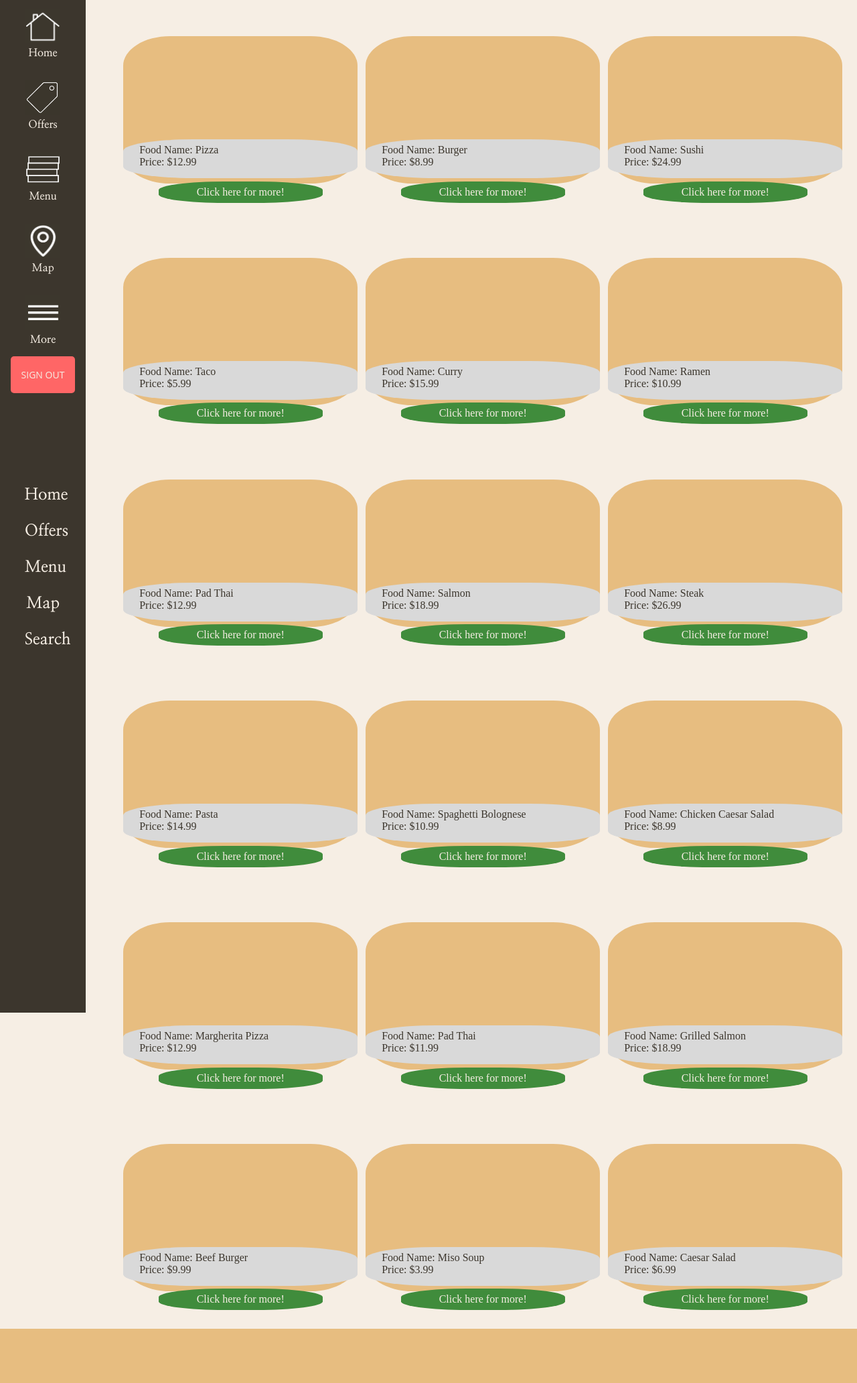
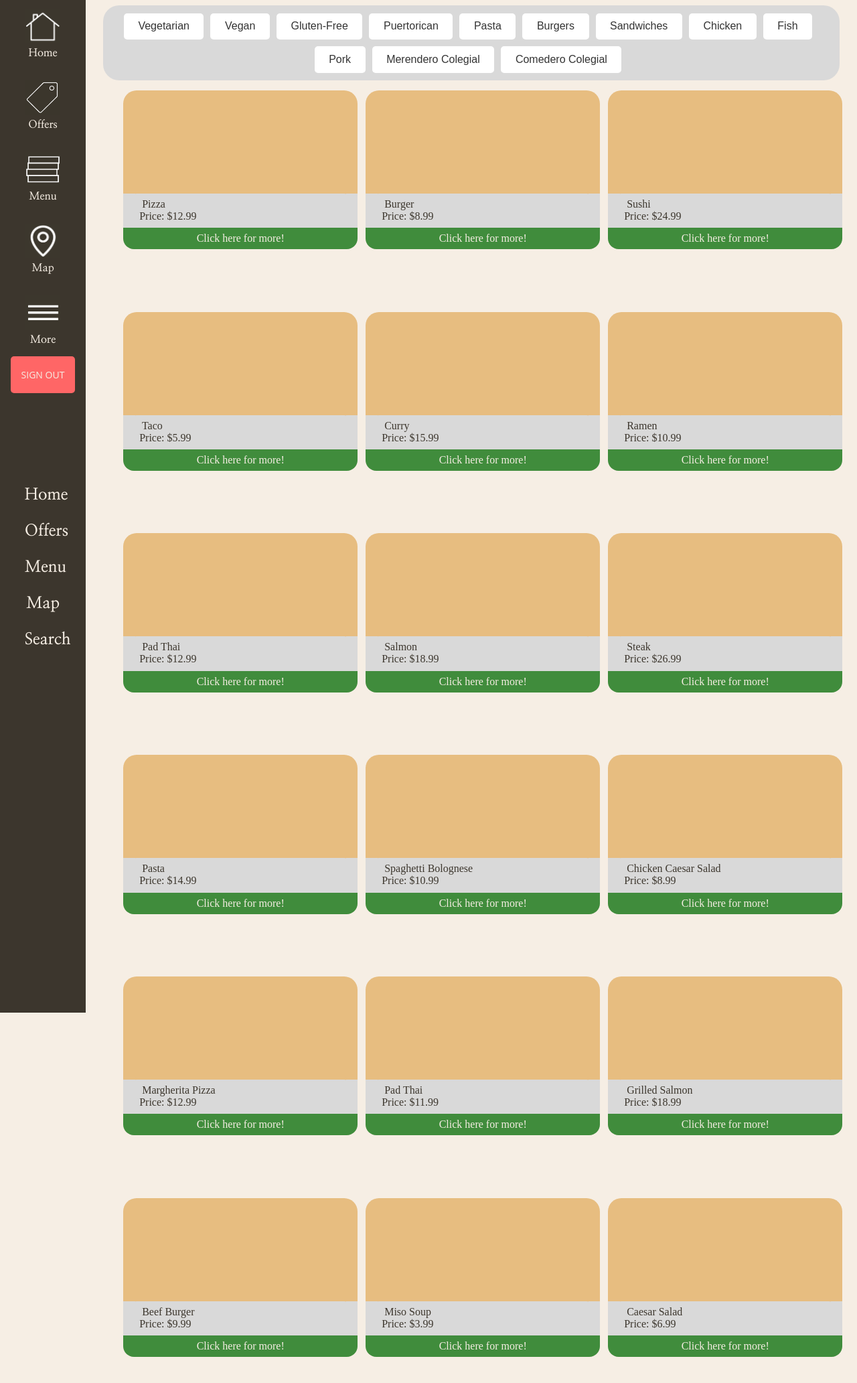
Before and after one commit to diego-velez-upr/meal-finder, a Django app: page / in a window 1280 px wide. Shown: the part 88-2153 px from the top of the page at 67% size. Before the commit the page ends 2072 px from the top, so only its background shows below. Run offline with Django 4.2, Linux system fonts and the light colour scheme; a user stored in the database is signed in; data comes from the database, SQL or seed files in the repository.

Commit message:
Filters UI and general UI update (#9)
* Added tags field to food, and created a food utils file with a search food via keyword function.

* Add searching for the keyword in the food's description.

* Add filter UI to all menus, and improve general UI

* Add food slot samples for testing

* Fix sizing bug

* Wired up filters

- Changed JS file name to fix broken on firefox
- Extracted table food listing to a separate HTML file in order to allow for easier updating of food based on filters
- Added view to apply filters
- Added option to specify delimiter when searching for food
- Created list utils
- Added url for filtering

* Fix filter UI position

* Remove unnecessary FoodEncoder

* Renamed styles.css file to fix bug in firefox

* Moved css and background image used by the authentication part to its app from listing

* Remove unused import

---------

Co-authored-by: Diego Vélez <diego.velez6@upr.edu>

```diff
--- a/site/listing/static/css/styles.css
+++ b/site/listing/static/css/our.css
@@ -1,7 +1,3 @@
-/*
-File Name: styles.css
-*/
-
 /*CSS Reset*/
 body, header, nav, main, footer, img, h1, h2{
   margin: 0;
@@ -18,7 +14,7 @@ table{
   color: #f6eee4;
   margin-left: 10%;
   width: 85%;
-  padding-top: 6.7%;
+  padding-top: 13%;
 }
 
 
@@ -30,8 +26,9 @@ td {
   height: 220px;
   width: 350px;
   background-color: #E7BD80;
-  border-radius: 20%;
+  border-radius: 20px;
 }
+
 
 .tbgray{
   background-color: #D9D9D9;
@@ -39,22 +36,65 @@ td {
   position: relative;
   top: 70%;
   height: 20%;
-  border-radius: 30%;
+  border-radius: 20px;
   width: 100%;
   padding-top: 2%;
   padding-bottom: 2%;
+}
+
+.tbgray::before {
+  content: "";
+  opacity: 1;
+  position: absolute;
+  background-color: #D9D9D9;
+  width: 5%;
+  height: 100%;
+  top: -0%;
+  left: 0%;
+}
+
+.tbgray::after {
+  content: "";
+  opacity: 1;
+  position: absolute;
+  background-color: #D9D9D9;
+  width: 5%;
+  height: 100%;
+  top: -0%;
+  right: 0%;
 }
 
 .tbgreen{
   text-align: center;
   background-color: #408c3c;
   position: relative;
-  top: 72%;
-  width: 70%;
-  margin-left: 15%;
-  border-radius: 40%;
+  top: 67%;
+  width: 100%;
+  border-radius: 20px;
   padding-top: 2%;
   padding-bottom: 2%;
+}
+
+.tbgreen::before {
+  content: "";
+  opacity: 1;
+  position: absolute;
+  background-color: #408c3c;
+  width: 30%;
+  height: 50%;
+  top: -0%;
+  left: 0%;
+}
+
+.tbgreen::after {
+  content: "";
+  opacity: 1;
+  position: absolute;
+  background-color: #408c3c;
+  width: 30%;
+  height: 50%;
+  top: -0%;
+  right: 0%;
 }
 
 .map{
@@ -196,8 +236,6 @@ footer{
   width: 100%;
 }
 
-
-
 .myemail{
   color: #f6eee4;
   text-decoration: none;
@@ -220,7 +258,6 @@ footer{
   color: white;
   text-shadow: 1px 1px black;
 }
-
 
 
 /*Media Query for Tablet Viewport*/
@@ -369,4 +406,50 @@ footer{
     font-size: 20px;
 		padding-top: 1%;
   }
+
+
+  .filter-container {
+    position: fixed;
+    top: 12%;
+    left: 12%;
+    right: 2%;
+    background-color: #D9D9D9;
+    border-radius: 24px;
+    display: flex;
+    flex-wrap: wrap;
+    justify-content: center;
+    align-items: flex-start;
+    padding:.9%;
+    grid-template-columns: repeat(7, 1fr);
+    grid-template-rows: auto auto;
+    grid-row-gap: 10px;
+    justify-items: center;
+    z-index: 4;
+  }
+
+  .filter-button {
+    background-color: #fff;
+    border: none;
+    border-radius: 5px;
+    color: #333;
+    cursor: pointer;
+    font-size: 16px;
+    margin-right: 10px;
+    padding: 1% 2%;
+    transition: background-color 0.3s ease;
+  }
+
+  .filter-button:hover {
+    background-color: #e5e5e5;
+  }
+
+  .filter-button.active {
+    background-color: #333;
+    color: #fff;
+  }
+
+  .filter-button.inactive {
+    background-color: #fff;
+    color: #333;
+  }
 }
--- /dev/null
+++ b/site/listing/static/js/our.js
@@ -0,0 +1,56 @@
+//Hamburger menu function
+console.log("up and running...")
+function menu() {
+
+    var navlinks = document.getElementById("nav-links");
+    var header = document.getElementById("mobilehead");
+    var menuicon = document.getElementById("icon");
+        if (navlinks.style.display === "block") {
+            navlinks.style.display = "none";
+            menuicon.style.color = "#f6eee4";
+            header.style.color = "#f6eee4"
+        }
+
+        else {
+            navlinks.style.display = "block";
+            header.style.color = "#3c362d"
+        }
+
+}
+
+var selectedFilters = [];
+
+function buttonClick(name) {
+    const button = document.getElementById(name);
+
+    if (button.classList.contains('active')) {
+        console.log('Removed ' + button.id + ' filter!');
+        button.classList.remove('active')
+        for(var i = 0; i < selectedFilters.length; i++){
+            if ( selectedFilters[i] === button.textContent.toLowerCase()) {
+                selectedFilters.splice(i, 1);
+            }
+        }
+    } else {
+        console.log('Applied ' + button.id + ' filter!');
+        button.classList.add('active');
+        selectedFilters.push(button.textContent.toLowerCase())
+    }
+
+    var xhr = new XMLHttpRequest();
+    // Pass the selected filters to the python view updater
+    xhr.open("GET", "apply_filters?filters=" + selectedFilters, true);
+    xhr.setRequestHeader("Content-Type", "application/json;charset=UTF-8");
+    xhr.onload = function() {
+        // Received successful response
+        if (xhr.status === 200) {
+            // Get div where table of food goes
+            var div = document.getElementById("listing-table");
+            // Update food slots
+            div.innerHTML = xhr.responseText;
+        } else {
+            console.log("Request failed. Returned status code: " + xhr.status);
+        }
+    };
+    xhr.send();
+  }
--- a/site/listing/static/js/script.js
+++ /dev/null
@@ -1,16 +0,0 @@
-//Hamburger menu function
-function menu() {
-  var navlinks = document.getElementById("nav-links");
-  var header = document.getElementById("mobilehead");
-  var menuicon = document.getElementById("icon");
-      if (navlinks.style.display === "block") {
-          navlinks.style.display = "none";
-          menuicon.style.color = "#f6eee4";
-          header.style.color = "#f6eee4"
-      }
-
-      else {
-          navlinks.style.display = "block";
-          header.style.color = "#3c362d"
-      }
-}
--- a/site/listing/templates/about.html
+++ b/site/listing/templates/about.html
@@ -4,7 +4,7 @@
 
 <head>
     <title>CAMPUS BITES: About</title>
-    <link rel="stylesheet" href="{% static 'css/styles.css' %}">
+    <link rel="stylesheet" href="{% static 'css/our.css' %}">
     <link href="https://fonts.googleapis.com/css2?family=Nanum+Gothic&family=Nanum+Myeongjo:wght@700&display=swap"
           rel="stylesheet">
     <meta charset="utf-8">
@@ -83,6 +83,6 @@
     </nav>
 </footer>
 
-<script src="{% static 'js/script.js' %}"></script>
+<script src="{% static 'js/our.js' %}"></script>
 </body>
 </html>
--- a/site/listing/templates/feedback.html
+++ b/site/listing/templates/feedback.html
@@ -3,7 +3,7 @@
 
 <head>
     <title>CAMPUS BITES: Feedback</title>
-    <link rel="stylesheet" href="{% static 'css/styles.css' %}">
+    <link rel="stylesheet" href="{% static 'css/our.css' %}">
     <link href="https://fonts.googleapis.com/css2?family=Nanum+Gothic&family=Nanum+Myeongjo:wght@700&display=swap"
           rel="stylesheet">
     <meta charset="utf-8">
--- a/site/listing/templates/listing.html
+++ b/site/listing/templates/listing.html
@@ -5,21 +5,38 @@
 
 <head>
     <title>CAMPUS BITES: Home</title>
-    <link rel="stylesheet" href="{% static 'css/styles.css' %}">
+    <link rel="stylesheet" href="{% static 'css/our.css' %}">
     <link href="https://fonts.googleapis.com/css2?family=Nanum+Gothic&family=Nanum+Myeongjo:wght@700&display=swap"
           rel="stylesheet">
     <meta charset="utf-8">
     <meta name="viewport" content="width=device-width, initial-scale=1.0">
-
 </head>
 
 <body>
+
+
+<div class="filter-container">
+    <button id="vegetarian-button" class="filter-button" onclick='buttonClick("vegetarian-button")'>Vegetarian</button>
+    <button id="vegan-button" class="filter-button" onclick='buttonClick("vegan-button")'>Vegan</button>
+    <button id="glutten-button" class="filter-button" onclick='buttonClick("glutten-button")'>Gluten-Free</button>
+    <button id="PR-button" class="filter-button" onclick="buttonClick('PR-button')">Puertorican</button>
+    <button id='pasta-button' class="filter-button" onclick="buttonClick('pasta-button')">Pasta</button>
+    <button id='burgers-button' class="filter-button" onclick="buttonClick('burgers-button')">Burgers</button>
+    <button id='sandwich-button' class="filter-button" onclick="buttonClick('sandwich-button')">Sandwiches</button>
+    <button id='chicken-button' class="filter-button" onclick="buttonClick('chicken-button')">Chicken</button>
+    <button id='fish-button' class="filter-button" onclick="buttonClick('fish-button')">Fish</button>
+    <button id='pork-button' class="filter-button" onclick="buttonClick('pork-button')">Pork</button>
+    <button id='meren-button' class="filter-button" onclick="buttonClick('meren-button')">Merendero Colegial</button>
+    <button id='come-button' class="filter-button" onclick="buttonClick('come-button')">Comedero Colegial</button>
+
+</div>
 
 <header>
     <h1>WELCOME TO CAMPUS BITES!</h1>
     <a class="search-icon" onclick="menu()">
         <div id="icon"><img src="{% static 'images/search.jpeg' %}" alt="" style="width:100%"></div>
     </a>
+
 
     <a class="profile-icon" onclick="menu()">
         <div id="icon"><img src="{% static 'images/icon.jpeg' %}" alt="" style="width:100%"></div>
@@ -28,7 +45,6 @@
             {{ user.first_name }}
         </div>
     </a>
-
 
 
     <nav class="mobile-nav">
@@ -66,30 +82,14 @@
                 <li>
                     <!-- Signout. -->
                     <button type="submit" class="sign-out-button"><a href="/auth/signout/">Sign Out</a></button>
-                </a></li>
+                    </a></li>
             </ul>
         </nav>
     </div>
 
-    <table>
-        {% for food_list in foods %}
-        <tr>
-            {% for food in food_list %}
-            <td>
-                <div class="square">
-                    <figcaption class="tbgray">
-                        &nbsp;&nbsp;&nbsp;&nbsp;&nbsp;&nbsp;Food Name: {{ food.name }}<br> &nbsp;&nbsp;&nbsp;&nbsp;&nbsp;&nbsp;Price:
-                        ${{ food.price }}
-                    </figcaption>
-                    <figcaption class="tbgreen">
-                        Click here for more!
-                    </figcaption>
-                </div>
-            </td>
-            {% endfor %}
-        </tr>
-        {% endfor %}
-    </table>
+    <div id="listing-table">
+        {% include 'table_list.html' %}
+    </div>
 
 </main>
 
@@ -107,6 +107,6 @@
     </nav>
 </footer>
 
-<script src="{% static 'js/script.js' %}"></script>
+<script src="{% static 'js/our.js' %}"></script>
 </body>
 </html>
--- a/site/listing/templates/map.html
+++ b/site/listing/templates/map.html
@@ -4,7 +4,7 @@
 
 <head>
     <title>Campus Bites: Map</title>
-    <link rel="stylesheet" href="{% static 'css/styles.css' %}">
+    <link rel="stylesheet" href="{% static 'css/our.css' %}">
     <link href="https://fonts.googleapis.com/css2?family=Nanum+Gothic&family=Nanum+Myeongjo:wght@700&display=swap"
           rel="stylesheet">
     <meta charset="utf-8">
@@ -84,6 +84,6 @@
     </nav>
 </footer>
 
-<script src="{% static 'js/script.js' %}"></script>
+<script src="{% static 'js/our.js' %}"></script>
 </body>
 </html>
--- a/site/listing/templates/more.html
+++ b/site/listing/templates/more.html
@@ -4,7 +4,7 @@
 
 <head>
     <title>CAMPUS BITES: More</title>
-    <link rel="stylesheet" href="{% static 'css/styles.css' %}">
+    <link rel="stylesheet" href="{% static 'css/our.css' %}">
     <link href="https://fonts.googleapis.com/css2?family=Nanum+Gothic&family=Nanum+Myeongjo:wght@700&display=swap"
           rel="stylesheet">
     <meta charset="utf-8">
@@ -83,6 +83,6 @@
     </nav>
 </footer>
 
-<script src="{% static 'js/script.js' %}"></script>
+<script src="{% static 'js/our.js' %}"></script>
 </body>
 </html>
--- a/site/listing/templates/search.html
+++ b/site/listing/templates/search.html
@@ -4,7 +4,7 @@
 
 <head>
     <title>Food Manager: Template</title>
-    <link rel="stylesheet" href="{% static 'css/styles.css' %}">
+    <link rel="stylesheet" href="{% static 'css/our.css' %}">
     <link href="https://fonts.googleapis.com/css2?family=Nanum+Gothic&family=Nanum+Myeongjo:wght@700&display=swap"
           rel="stylesheet">
     <meta charset="utf-8">
@@ -83,6 +83,6 @@
     </nav>
 </footer>
 
-<script src="{% static 'js/script.js' %}"></script>
+<script src="{% static 'js/our.js' %}"></script>
 </body>
 </html>
--- /dev/null
+++ b/site/listing/templates/table_list.html
@@ -0,0 +1,19 @@
+<table>
+    {% for food_list in foods %}
+    <tr>
+        {% for food in food_list %}
+        <td>
+            <div class="square">
+                <figcaption class="tbgray">
+                    &nbsp;&nbsp;&nbsp;&nbsp;&nbsp;&nbsp; {{ food.name }}<br> &nbsp;&nbsp;&nbsp;&nbsp;&nbsp;&nbsp;Price:
+                    ${{ food.price }}
+                </figcaption>
+                <figcaption class="tbgreen">
+                    Click here for more!
+                </figcaption>
+            </div>
+        </td>
+        {% endfor %}
+    </tr>
+    {% endfor %}
+</table>
--- a/site/listing/urls.py
+++ b/site/listing/urls.py
@@ -10,4 +10,5 @@ urlpatterns = [
     path('menu.html', views.menu, name='menu'),
     path('more.html', views.more, name='more'),
     path('search.html', views.search, name='search'),
+    path('apply_filters', views.apply_filters, name='apply_filters'),
 ]
--- a/site/listing/views.py
+++ b/site/listing/views.py
@@ -1,6 +1,31 @@
 from django.shortcuts import redirect
 from django.shortcuts import render
+from django.views.decorators.csrf import csrf_exempt
 from .models import Food
+from .utils.food_utils import search_food
+from .utils.list_utils import divide_into_sublist
+
+
+@csrf_exempt
+def apply_filters(request):
+    """
+    Used when updating the food filters, returns the HTML of the table that contains the food with the filter applied.
+    """
+
+    foods = Food.objects.all()
+    filters = request.GET.get('filters')
+
+    # Check if there are filters applied
+    if filters is not None:
+        foods = search_food(foods, filters, delimiter=',')
+
+    divided_foods = divide_into_sublist(foods, 3)
+
+    context = {
+        "foods": divided_foods
+    }
+
+    return render(request, 'table_list.html', context)
 
 
 def listing(request):
@@ -16,10 +41,10 @@ def listing(request):
     foods = Food.objects.all()
     # Divides the list of foods into a list of a list of foods, where each inner list has 3 food items.
     # This is done in order to be able to use the html templates easily.
-    total = [foods[food_stop - 3:food_stop:] for food_stop in range(3, len(foods), 3)]
+    divided_foods = divide_into_sublist(foods, 3)
 
     context = {
-        "foods": total
+        "foods": divided_foods
     }
 
     return render(request, 'listing.html', context)
```
Also changed, not shown: site/listing/templates/menu.html (+23 -2 lines), site/listing/templates/offers.html (+21 -1 lines), site/listing/utils/food_utils.py (+6 -6 lines), site/listing/utils/list_utils.py (added, +17 -0 lines), site/authentication/static/css/auth.css (renamed from site/listing/static/css/auth.css), site/authentication/static/css/signin.css (renamed from site/listing/static/css/signin.css), site/authentication/static/css/signup.css (renamed from site/listing/static/css/signup.css), site/authentication/static/images/bckgrnd.jpeg (renamed from site/listing/static/images/bckgrnd.jpeg).
